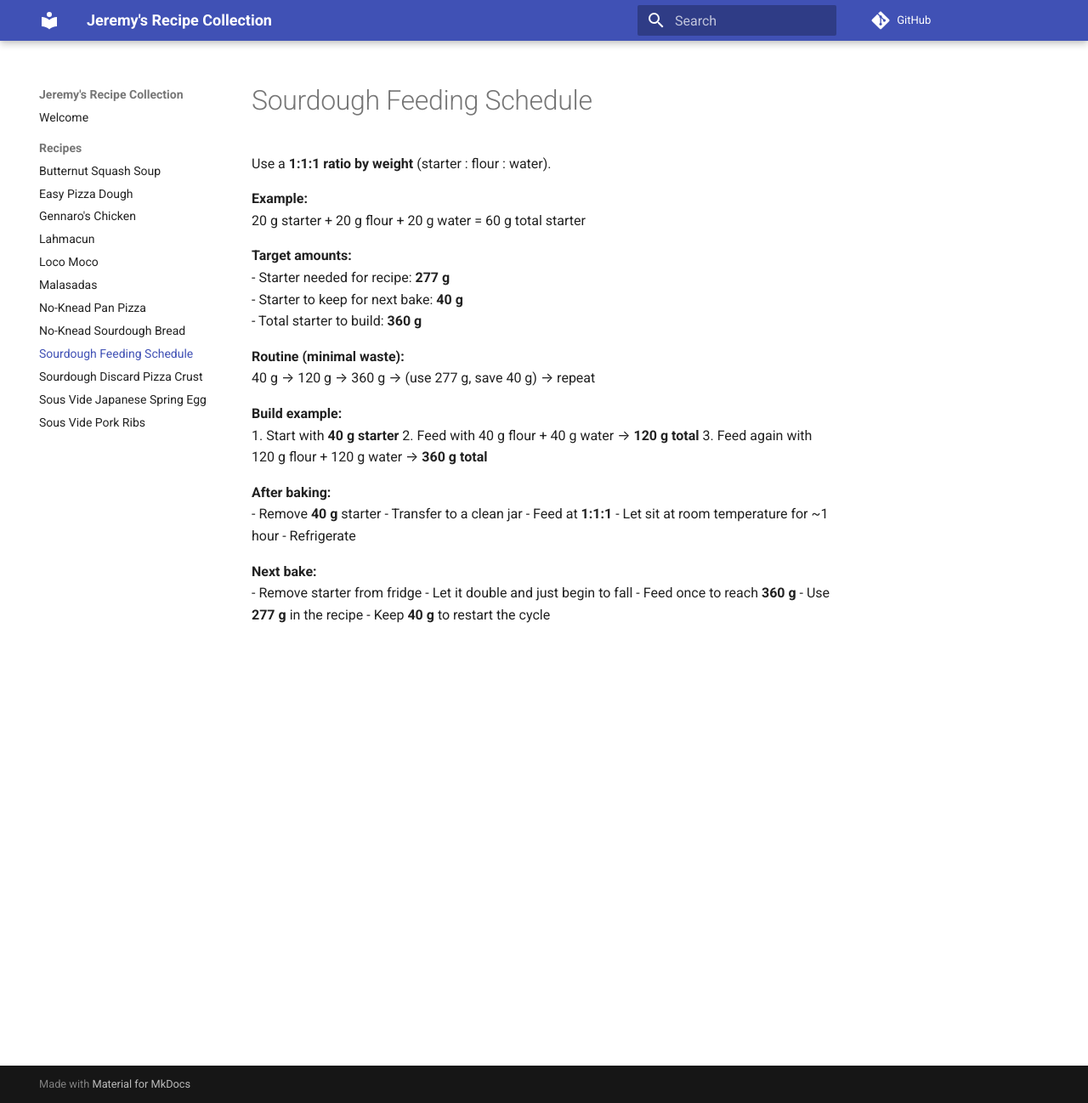
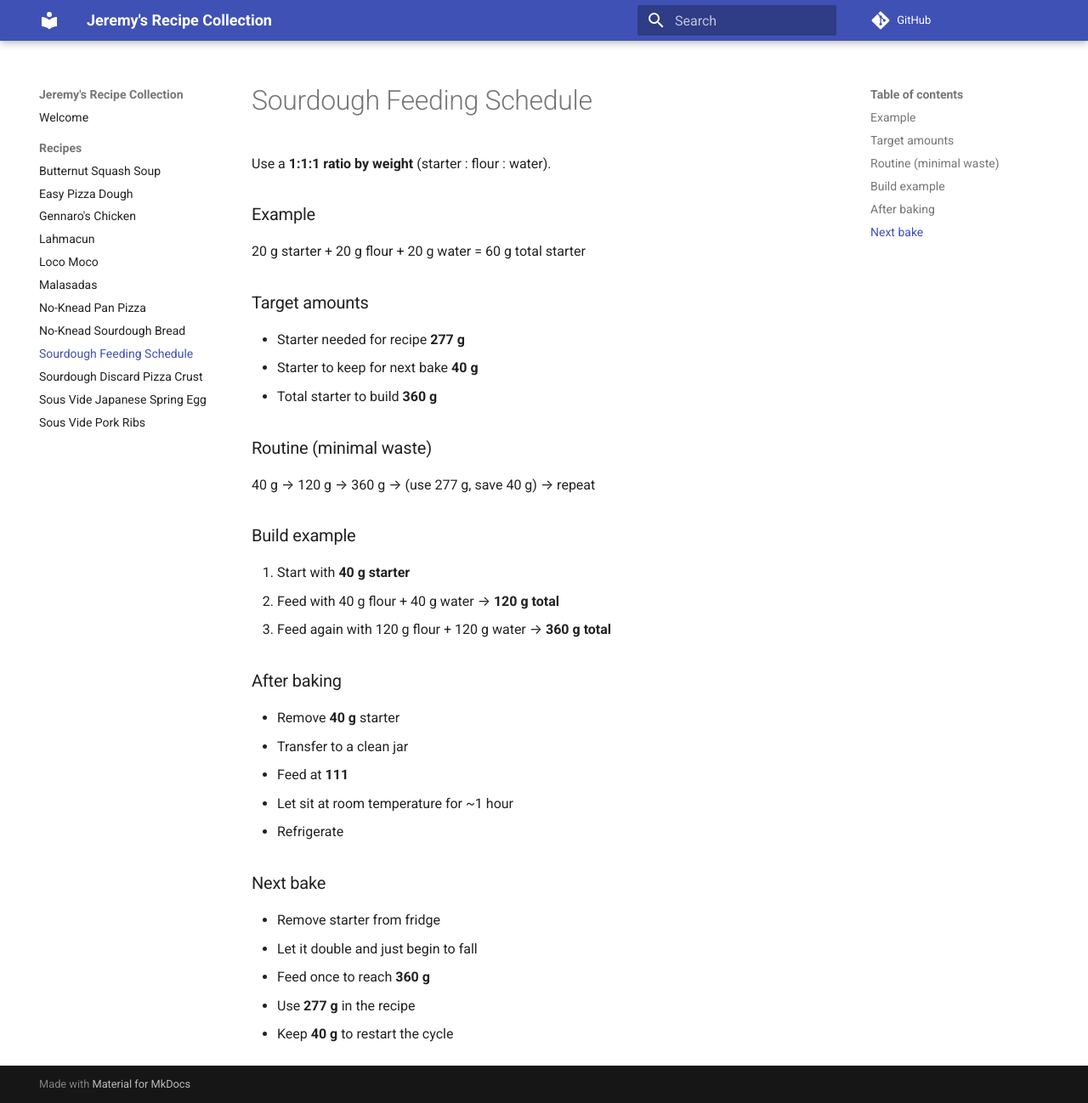
Before and after one commit to normanj9/recipes, an MkDocs documentation site: the page built from docs/recipes/sourdough-feeding-schedule.md, in a window 1280 px wide and 1298 px high. Shown: the whole window at 85% size. Built offline with MkDocs 1.6.1 and Material for MkDocs 9.7.7, drawn with Linux system fonts in a browser that asks for light colours; comment, search, counter and statistics services are not loaded.

Commit message:
fix formatting again

```diff
--- a/docs/recipes/sourdough-feeding-schedule.md
+++ b/docs/recipes/sourdough-feeding-schedule.md
@@ -2,30 +2,30 @@
 
 Use a **1:1:1 ratio by weight** (starter : flour : water).
 
-**Example:**
+### Example
 20 g starter + 20 g flour + 20 g water = 60 g total starter
 
-**Target amounts:**
-- Starter needed for recipe: **277 g**
-- Starter to keep for next bake: **40 g**
-- Total starter to build: **360 g**
+### Target amounts
+- Starter needed for recipe **277 g**
+- Starter to keep for next bake **40 g**
+- Total starter to build **360 g**
 
-**Routine (minimal waste):**
+### Routine (minimal waste)
 40 g → 120 g → 360 g → (use 277 g, save 40 g) → repeat
 
-**Build example:**
+### Build example
 1. Start with **40 g starter**
 2. Feed with 40 g flour + 40 g water → **120 g total**
 3. Feed again with 120 g flour + 120 g water → **360 g total**
 
-**After baking:**
+### After baking
 - Remove **40 g** starter
 - Transfer to a clean jar
-- Feed at **1:1:1**
+- Feed at **111**
 - Let sit at room temperature for ~1 hour
 - Refrigerate
 
-**Next bake:**
+### Next bake
 - Remove starter from fridge
 - Let it double and just begin to fall
 - Feed once to reach **360 g**
```
